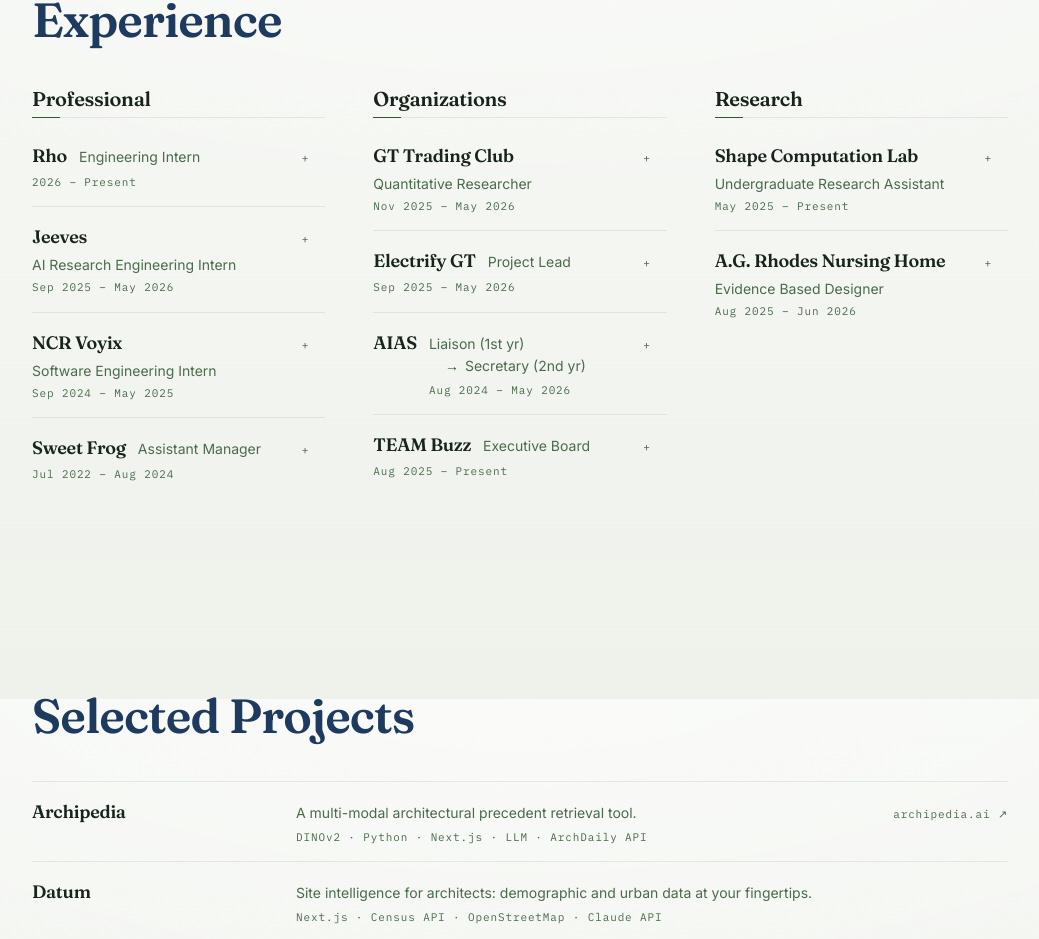
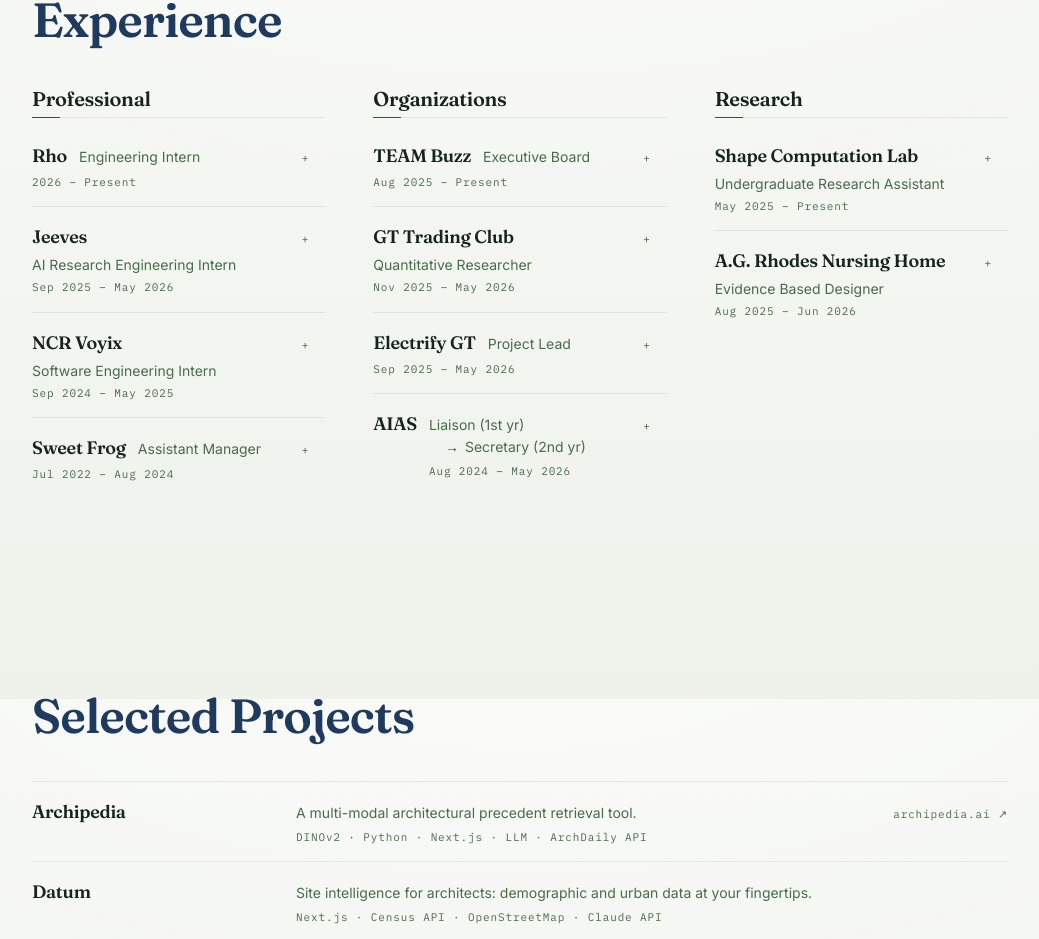
Before and after one commit to armaan-k019/my-portfolio, a Next.js app: page / in a window 1280 px wide. Shown: the part 901-1840 px from the top of the page, without its empty margins (120-1159 px from the left). Built offline with nearby package versions, Linux system fonts and the light colour scheme.

Commit message:
Order Organizations by end date, Present first
TEAM Buzz ends Present, so it leads the column; the three entries ending
May 2026 keep their order. Professional and Research already satisfy the
rule and are unchanged.

Co-Authored-By: Claude Opus 5.5 <noreply@anthropic.com>

```diff
--- a/content/work.ts
+++ b/content/work.ts
@@ -54,6 +54,16 @@ export const workEntries: WorkEntry[] = [
     type: "research",
   },
   {
+    name: "TEAM Buzz",
+    logo: "/logos/teambuzz.png",
+    role: "Executive Board",
+    dates: "Aug 2025 – Present",
+    summary: "single day service event, one of the Southeast's largest: 1,500 to 2,000+ volunteers annually, 50+ Atlanta nonprofit partners; logistics + community outreach; 25+ year organization, Homecoming Week programming",
+    link: "",
+    cardBg: "#ffffff",
+    type: "studentOrg",
+  },
+  {
     name: "GT Trading Club",
     logo: "/logos/gt-trading-club.png",
     role: "Quantitative Researcher",
@@ -101,14 +111,4 @@ export const workEntries: WorkEntry[] = [
     cardBg: "#ffffff",
     type: "studentOrg",
   },
-  {
-    name: "TEAM Buzz",
-    logo: "/logos/teambuzz.png",
-    role: "Executive Board",
-    dates: "Aug 2025 – Present",
-    summary: "single day service event, one of the Southeast's largest: 1,500 to 2,000+ volunteers annually, 50+ Atlanta nonprofit partners; logistics + community outreach; 25+ year organization, Homecoming Week programming",
-    link: "",
-    cardBg: "#ffffff",
-    type: "studentOrg",
-  },
 ];
```
